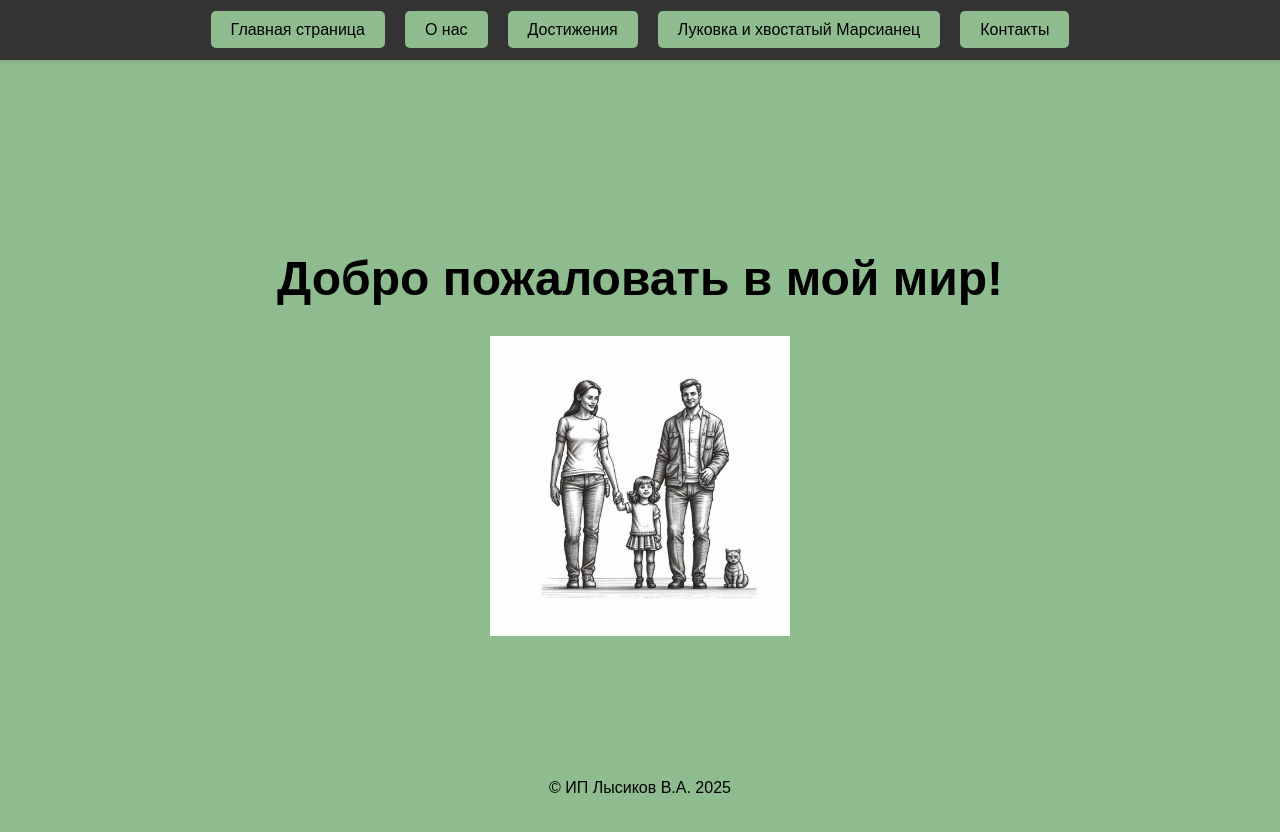
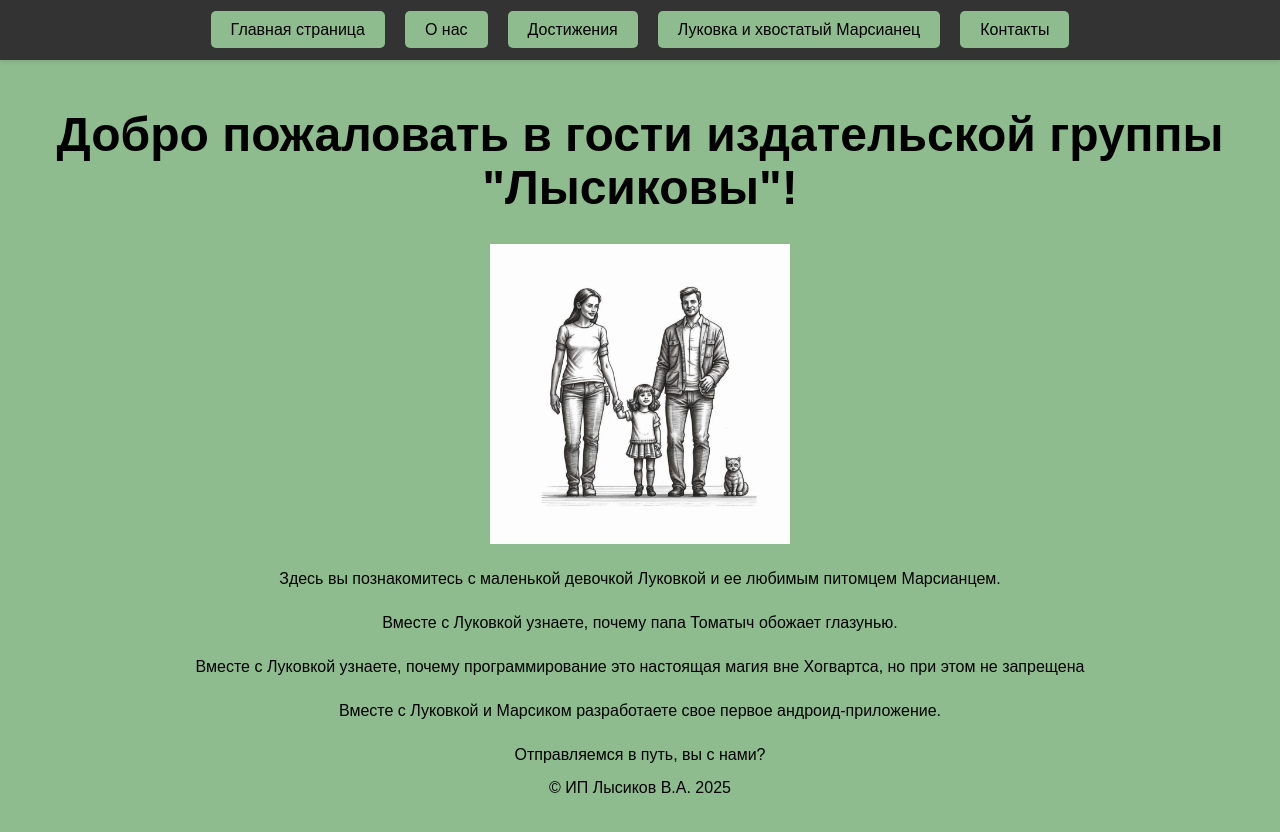
Before and after one commit to molstih/it_family, a React (Vite) app: page / in a window 1280 px wide. Shown: the top 832 px of the page. Built offline with nearby package versions, Linux system fonts and the light colour scheme.

Commit message:
описание

```diff
--- a/index.html
+++ b/index.html
@@ -4,7 +4,7 @@
     <meta charset="UTF-8" />
     <link rel="icon" type="image/svg+xml" href="/logo2.jpg" />
     <meta name="viewport" content="width=device-width, initial-scale=1.0" />
-    <title>Vite + React</title>
+    <title>ИТ-семья Лысиковых</title>
   </head>
   <body>
     <div id="root"></div>
--- a/src/pages/HomePage.jsx
+++ b/src/pages/HomePage.jsx
@@ -17,13 +17,26 @@ const HomePage = () => {
                     },
                 }}
             >
-                <h1 className="welcome">Добро пожаловать в мой мир!</h1>
+                <h1 className="welcome">Добро пожаловать в гости издательской группы "Лысиковы"!</h1>
                 <motion.img
                     src={family}
                     alt="Приветственная картинка"
                     style={{ width: '300px', height: 'auto' }}
                     whileHover={{ scale: 1.1 }}
                 />
+                <p>
+                    Здесь вы познакомитесь с маленькой девочкой Луковкой и ее любимым питомцем Марсианцем.
+                </p>
+                <p>
+                    Вместе с Луковкой узнаете, почему папа Томатыч обожает глазунью.
+                </p>
+                <p>
+                    Вместе с Луковкой узнаете, почему программирование это настоящая магия вне Хогвартса, но при этом не запрещена
+                </p>
+                <p>
+                    Вместе с Луковкой и Марсиком разработаете свое первое андроид-приложение.
+                </p>
+                <p>Отправляемся в путь, вы с нами?</p>
             </motion.div>
         </div>
     )
```
Also changed, not shown: src/pages/ErrorPage.jsx (deleted, +0 -16 lines).
